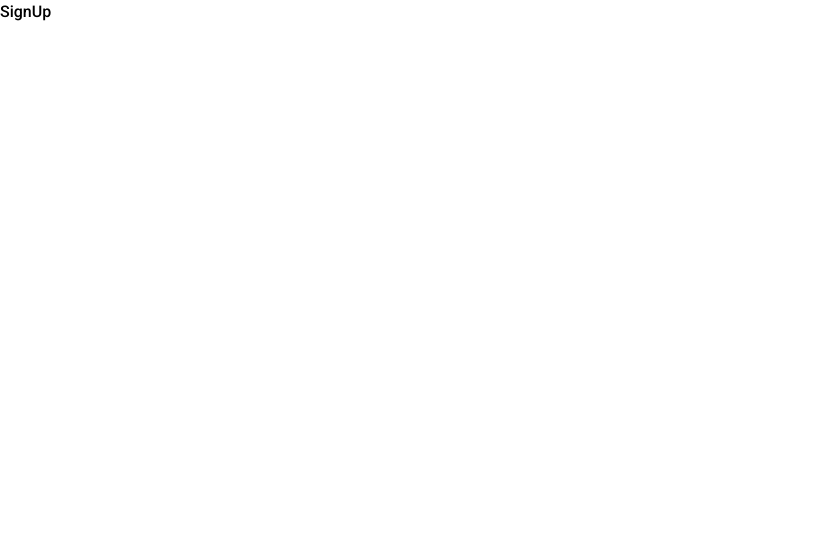
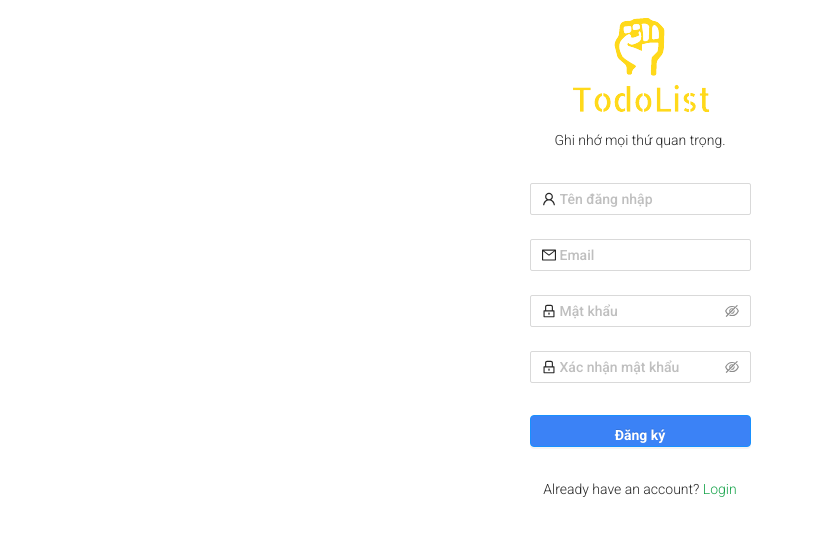
Before and after one commit to thanhbk113/fe-todolist-jwt, a React (Create React App) app: page /signup in a window 1280 px wide. Shown: the top 536 px of the page, without its empty margins (0-813 px from the left). Built offline with nearby package versions, Linux system fonts and the light colour scheme; no server answers.

Commit message:
fix success error from server api

```diff
--- a/src/App.tsx
+++ b/src/App.tsx
@@ -1,15 +1,21 @@
 import React from "react";
+import "antd/dist/antd.min.css";
 import { Route, Routes, BrowserRouter } from "react-router-dom";
-import { useAppSelector } from "./app/hooks";
 import RequiredAuth from "./components/RequiredAuth";
-import { authSelector } from "./features/authSlice";
 import Login from "./pages/Auth/Login";
 import SignUp from "./pages/Auth/SignUp";
 import Landing from "./pages/Landing";
+import { todoApi } from "./api/todoAPi";
+
+const getLogin = async () => {
+  const res: any = await todoApi.getAllTodo("6304fb93c67d6b0851a1e259");
+
+  console.log("Hello");
+  console.log(res);
+};
 
 function App() {
-  const auth = useAppSelector(authSelector);
-  console.log(auth);
+  getLogin();
   return (
     <div>
       <BrowserRouter>
--- /dev/null
+++ b/src/api/todoAPi.ts
@@ -0,0 +1,29 @@
+import axios from "axios";
+
+const instance = axios.create({
+  baseURL: "https://todo-api-bk.herokuapp.com/",
+  headers: {
+    "Access-Control-Allow-Origin": "*",
+    "Content-Type": "application/json",
+    "Access-Control-Allow-Methods": "GET,PUT,POST,DELETE,PATCH,OPTIONS",
+  },
+});
+
+export const todoApi = {
+  signup: (name: string, email: string, password: string) => {
+    return instance.post("/signup", {
+      name,
+      email,
+      password,
+    });
+  },
+  login: (email: string, password: string) => {
+    return axios.post("/login", {
+      email,
+      password,
+    });
+  },
+  getAllTodo: (userId: string) => {
+    return instance.get(`todos/${userId}`);
+  },
+};
--- a/src/pages/Auth/SignUp.tsx
+++ b/src/pages/Auth/SignUp.tsx
@@ -1,7 +1,113 @@
 import React from "react";
+import { LockOutlined, UserOutlined, MailOutlined } from "@ant-design/icons";
+import { Button, Form, Input } from "antd";
+import { Link } from "react-router-dom";
 
 const SignUp = () => {
-  return <div>SignUp</div>;
+  return (
+    <div className="flex flex-col items-center justify-center">
+      <div className="my-4">
+        <img src="images/vertical-lg.png" alt="" />
+      </div>
+      <p className="font-light mb-8">Ghi nhớ mọi thứ quan trọng.</p>
+      <Form labelCol={{ span: 8 }} wrapperCol={{ span: 24 }} autoComplete="off">
+        <Form.Item
+          name="username"
+          rules={[
+            {
+              required: true,
+              message: "Vui lòng điền tên đăng nhập!",
+              whitespace: true,
+              min: 2,
+            },
+          ]}
+          hasFeedback
+        >
+          <Input
+            prefix={<UserOutlined className="site-form-item-icon" />}
+            placeholder="Tên đăng nhập"
+          />
+        </Form.Item>
+        <Form.Item
+          name="email"
+          rules={[
+            {
+              required: true,
+              message: "Vui lòng điền email!",
+              whitespace: true,
+            },
+            {
+              type: "email",
+              message: "Email không hợp lệ!",
+            },
+          ]}
+          hasFeedback
+        >
+          <Input
+            prefix={<MailOutlined className="site-form-item-icon" />}
+            placeholder="Email"
+          />
+        </Form.Item>
+        <Form.Item
+          name="password"
+          rules={[
+            {
+              required: true,
+              message: "Vui lòng nhập mật khẩu!",
+              min: 6,
+            },
+          ]}
+          hasFeedback
+        >
+          <Input.Password
+            prefix={<LockOutlined className="site-form-item-icon" />}
+            placeholder="Mật khẩu"
+          />
+        </Form.Item>
+        <Form.Item
+          name="confirmpassword"
+          rules={[
+            {
+              required: true,
+              message: "Vui lòng nhập mật khẩu!",
+              min: 6,
+            },
+            ({ getFieldValue }) => ({
+              validator(rule, value) {
+                if (!value || getFieldValue("password") === value) {
+                  return Promise.resolve();
+                }
+                return Promise.reject("Mật khẩu không khớp!");
+              },
+            }),
+          ]}
+          hasFeedback
+        >
+          <Input.Password
+            prefix={<LockOutlined className="site-form-item-icon" />}
+            placeholder="Xác nhận mật khẩu"
+          />
+        </Form.Item>
+        <Form.Item wrapperCol={{ span: 24 }}>
+          <Button
+            type="primary"
+            htmlType="submit"
+            className="w-full my-2 bg-blue-500 hover:bg-blue-600 text-white font-bold py-2 px-4 rounded focus:outline-none focus:shadow-outline"
+          >
+            Đăng ký
+          </Button>
+        </Form.Item>
+      </Form>
+      <div className="font-light">
+        <p>
+          Already have an account?{" "}
+          <Link className="text-green-600 font" to="/login">
+            Login
+          </Link>
+        </p>
+      </div>
+    </div>
+  );
 };
 
 export default SignUp;
--- a/src/pages/Landing/components/Taskbar.tsx
+++ b/src/pages/Landing/components/Taskbar.tsx
@@ -12,15 +12,15 @@ const Taskbar = () => {
       <div className="text-green-700">
         <Button
           onClick={() => navigate("/signup")}
-          className="w-16 mr-2 bg-slate-300 rounded-md p-1"
+          className="w-24 mr-2 bg-slate-300 rounded-md p-1"
         >
-          <span className="opacity-60 hover:opacity-100">SignUp</span>
+          <span className="opacity-60 hover:opacity-100">Đăng kí</span>
         </Button>
         <Button
           onClick={() => navigate("/login")}
-          className="w-16 bg-slate-300 rounded-md p-1"
+          className="w-24 bg-slate-300 rounded-md p-1"
         >
-          <span className="opacity-60 hover:opacity-100">Login</span>
+          <span className="opacity-60 hover:opacity-100">Đăng nhập</span>
         </Button>
       </div>
     </div>
--- a/src/share/type.ts
+++ b/src/share/type.ts
@@ -2,7 +2,6 @@ export interface User {
   id: string;
   name: string;
   email: string;
-  phone: string;
   token: string;
   refresh_token: string;
   user_id: string;
```
Also changed, not shown: public/images/vertical-lg.png (added).
